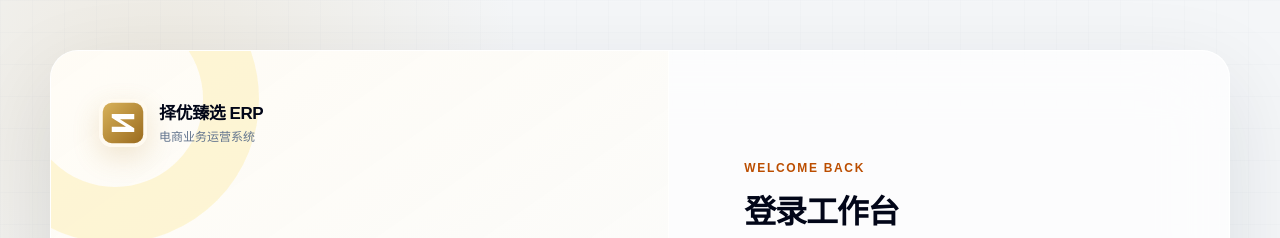
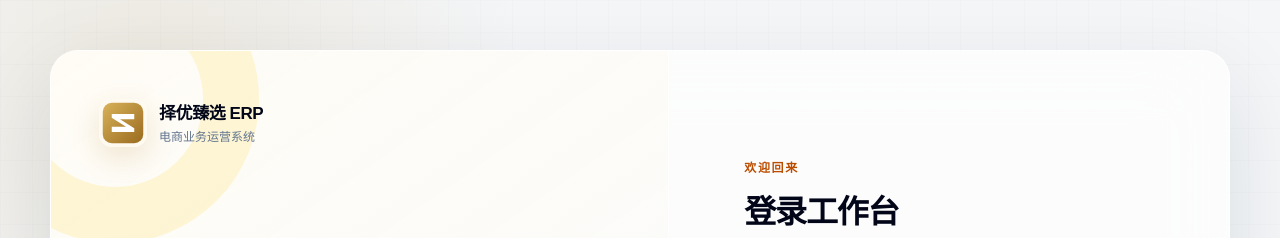
Before and after one commit to zhengxuan888/XXzyzxerp, a Next.js app: page /login in a window 1280 px wide. Shown: the top 238 px of the page. Built offline with nearby package versions, Linux system fonts and the light colour scheme.

Commit message:
fix: localize login welcome label

```diff
--- a/src/app/login/page.tsx
+++ b/src/app/login/page.tsx
@@ -92,7 +92,7 @@ export default function LoginPage() {
             </div>
 
             <header className="mb-8">
-              <p className="text-xs font-semibold tracking-[0.14em] text-amber-700">WELCOME BACK</p>
+              <p className="text-xs font-semibold tracking-[0.14em] text-amber-700">欢迎回来</p>
               <h2 className="mt-3 text-[32px] font-bold tracking-[-0.035em] text-slate-950">登录工作台</h2>
               <p className="mt-2 text-sm leading-6 text-slate-500">使用管理员分配的员工账号登录</p>
             </header>
```
